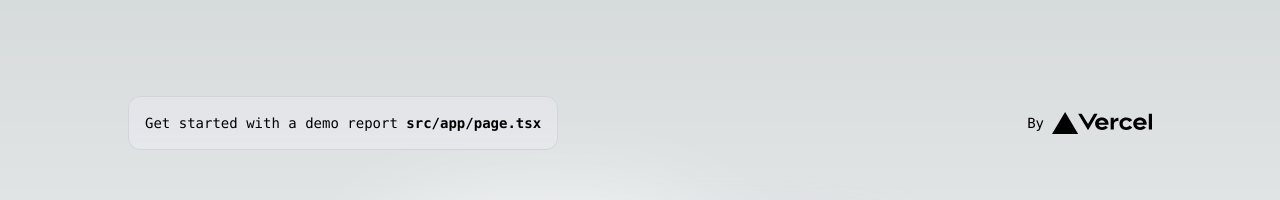
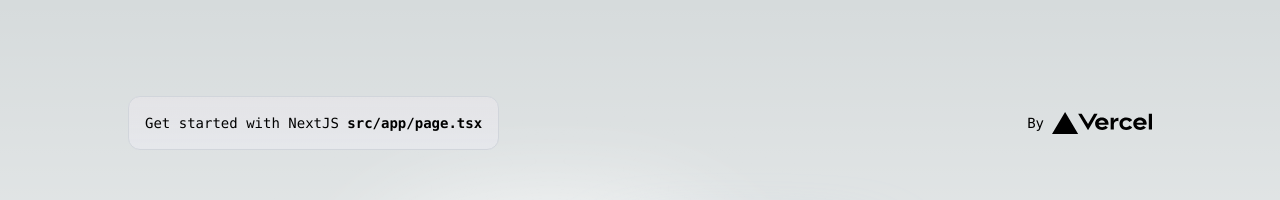
Before and after one commit to test-party/guinea-pig-next, a Next.js app: page / in a window 1280 px wide. Shown: the top 200 px of the page. Built offline with nearby package versions, Linux system fonts and the light colour scheme.

Commit message:
Demo branch

```diff
--- a/src/app/page.tsx
+++ b/src/app/page.tsx
@@ -5,7 +5,7 @@ export default function Home() {
     <main className="flex min-h-screen flex-col items-center justify-between p-24">
       <div className="z-10 max-w-5xl w-full items-center justify-between font-mono text-sm lg:flex">
         <p className="fixed left-0 top-0 flex w-full justify-center border-b border-gray-300 bg-gradient-to-b from-zinc-200 pb-6 pt-8 backdrop-blur-2xl dark:border-neutral-800 dark:bg-zinc-800/30 dark:from-inherit lg:static lg:w-auto  lg:rounded-xl lg:border lg:bg-gray-200 lg:p-4 lg:dark:bg-zinc-800/30">
-          Get started with a demo report&nbsp;
+          Get started with NextJS&nbsp;
           <img></img>
           <code className="font-mono font-bold">src/app/page.tsx</code>
         </p>
```
